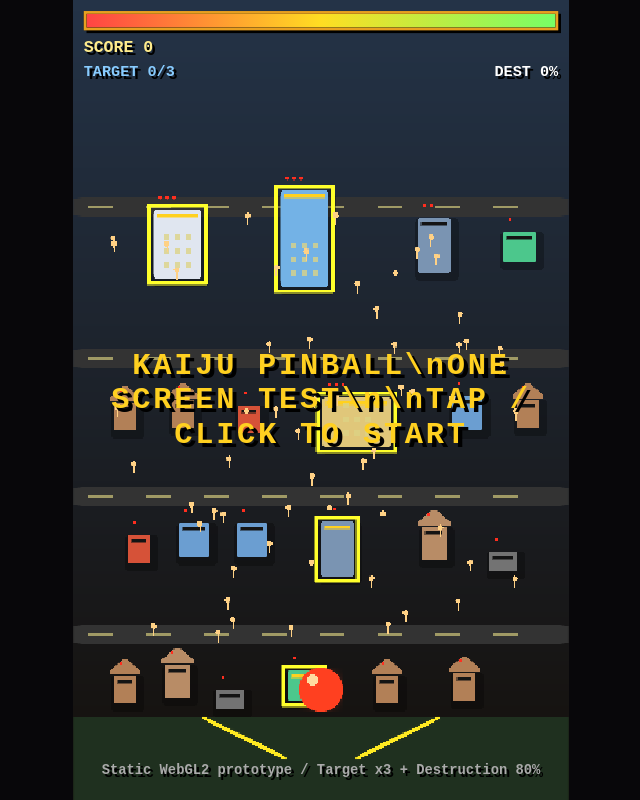
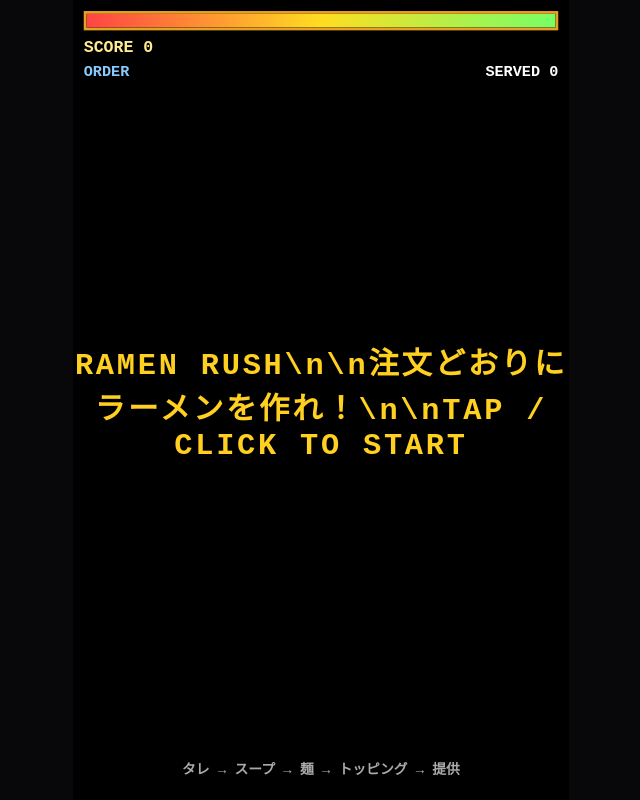
Before and after one commit to ochakuu8-sudo/2026-4-30, a website built with Vite: page index.html in a window 1280 px wide. Shown: the whole page, without its empty margins (319-959 px from the left). Built offline with nearby package versions, Linux system fonts and the light colour scheme; animation ran at ten frames a second.

Commit message:
Replace pinball shell with ramen game UI

```diff
--- a/index.html
+++ b/index.html
@@ -3,7 +3,7 @@
 <head>
   <meta charset="UTF-8" />
   <meta name="viewport" content="width=device-width, initial-scale=1.0, user-scalable=no, maximum-scale=1" />
-  <title>Kaiju Pinball One Screen</title>
+  <title>Ramen Rush</title>
   <link rel="stylesheet" href="./src/style.css" />
 </head>
 <body>
@@ -12,13 +12,14 @@
   <div id="overlay">
     <div id="life-wrap"><div id="life-fill"></div></div>
     <div id="score-display">SCORE 0</div>
-    <div id="target-display">TARGET 0/3</div>
-    <div id="destroy-display">DEST 0%</div>
-    <div id="title" class="show">KAIJU PINBALL\nONE SCREEN TEST\n\nTAP / CLICK TO START</div>
+    <div id="target-display">ORDER</div>
+    <div id="destroy-display">SERVED 0</div>
+    <div id="title" class="show">RAMEN RUSH\n\n注文どおりにラーメンを作れ！\n\nTAP / CLICK TO START</div>
     <div id="result"></div>
-    <div id="sub">Static WebGL2 prototype / Target x3 + Destruction 80%</div>
+    <div id="choices"></div>
+    <div id="sub">タレ → スープ → 麺 → トッピング → 提供</div>
   </div>
 </div>
-<script type="module" src="./src/main.js"></script>
+<script type="module" src="./src/main.ts"></script>
 </body>
 </html>
```
